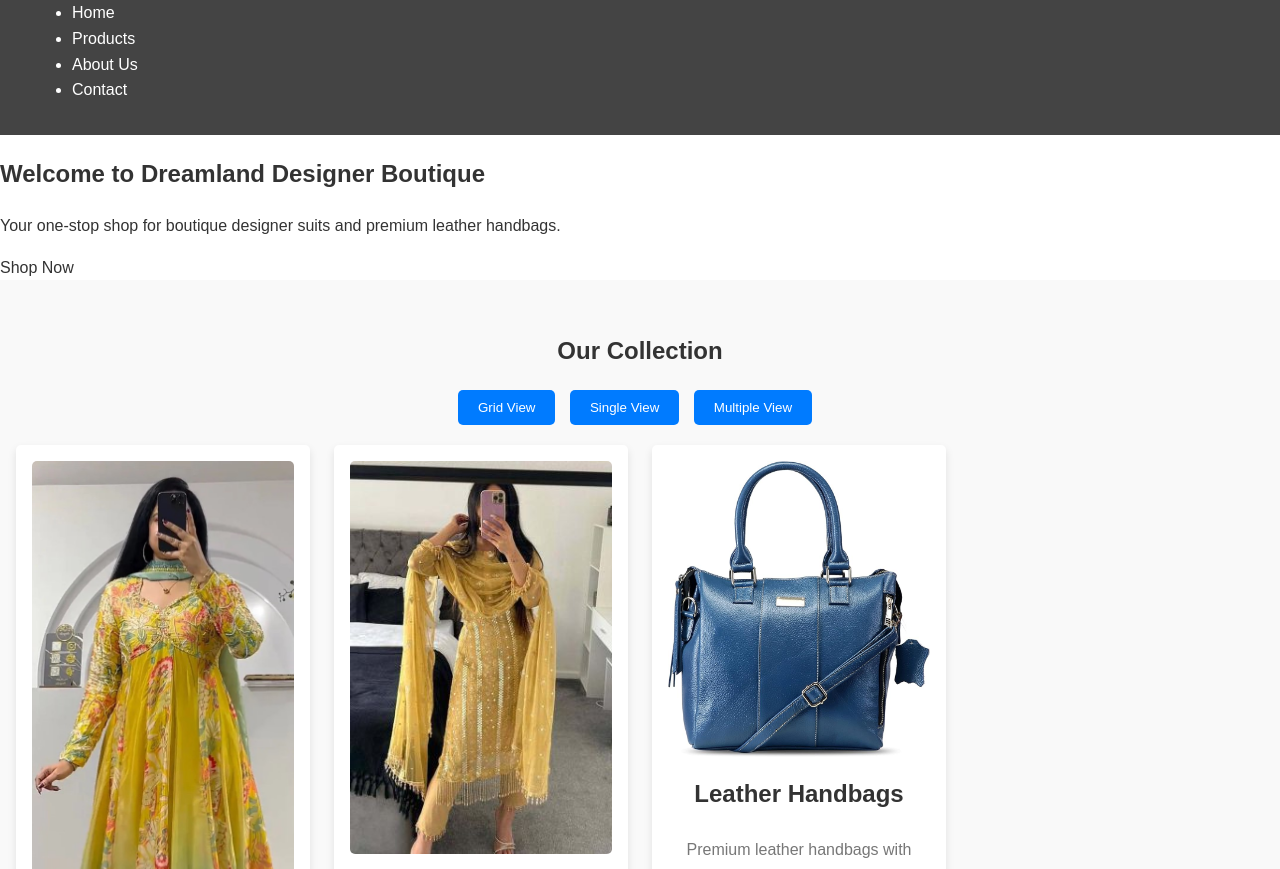
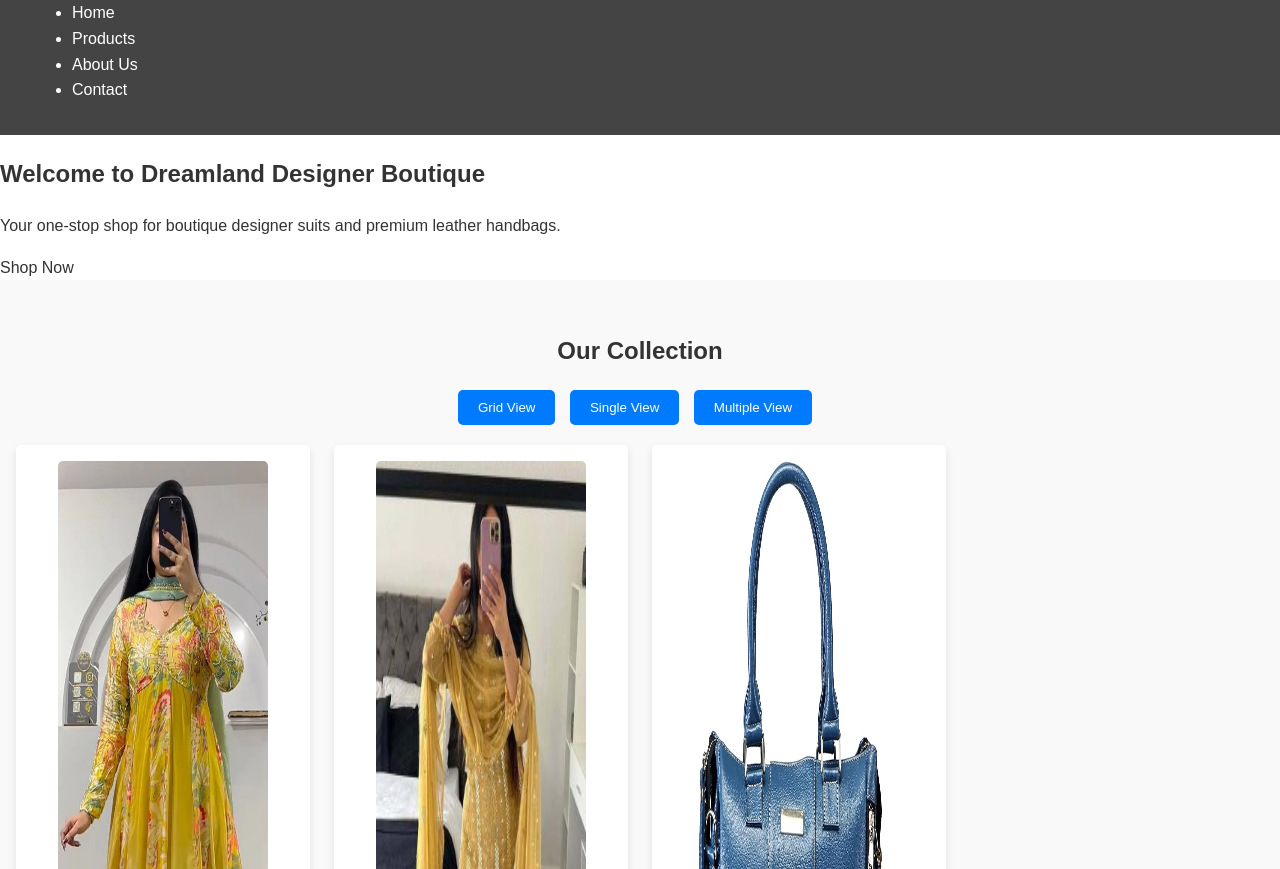
Before and after one commit to Devbps001/Dreamland-Boutique, a plain HTML site: page index.html in a window 1280 px wide. Shown: the part 70-939 px from the top of the page. Drawn offline with Linux system fonts and the light colour scheme.

Commit message:
Add files via upload

```diff
--- a/styles.css
+++ b/styles.css
@@ -105,8 +105,8 @@ header .logo {
 
 .product img {
     width: 100%;
-    height: auto;
-    max-width: 100%;
+    height: 80%;
+    max-width: 80%;
     border-radius: 5px;
 }
 
@@ -114,7 +114,7 @@ header .logo {
 .product h3 {
     margin-top: 10px;
     font-weight: bold;
-    font-size: 1.5rem;  /* Larger font size */
+    font-size: 3rem;  /* Larger font size */
 }
 
 /* Style the price */
```
